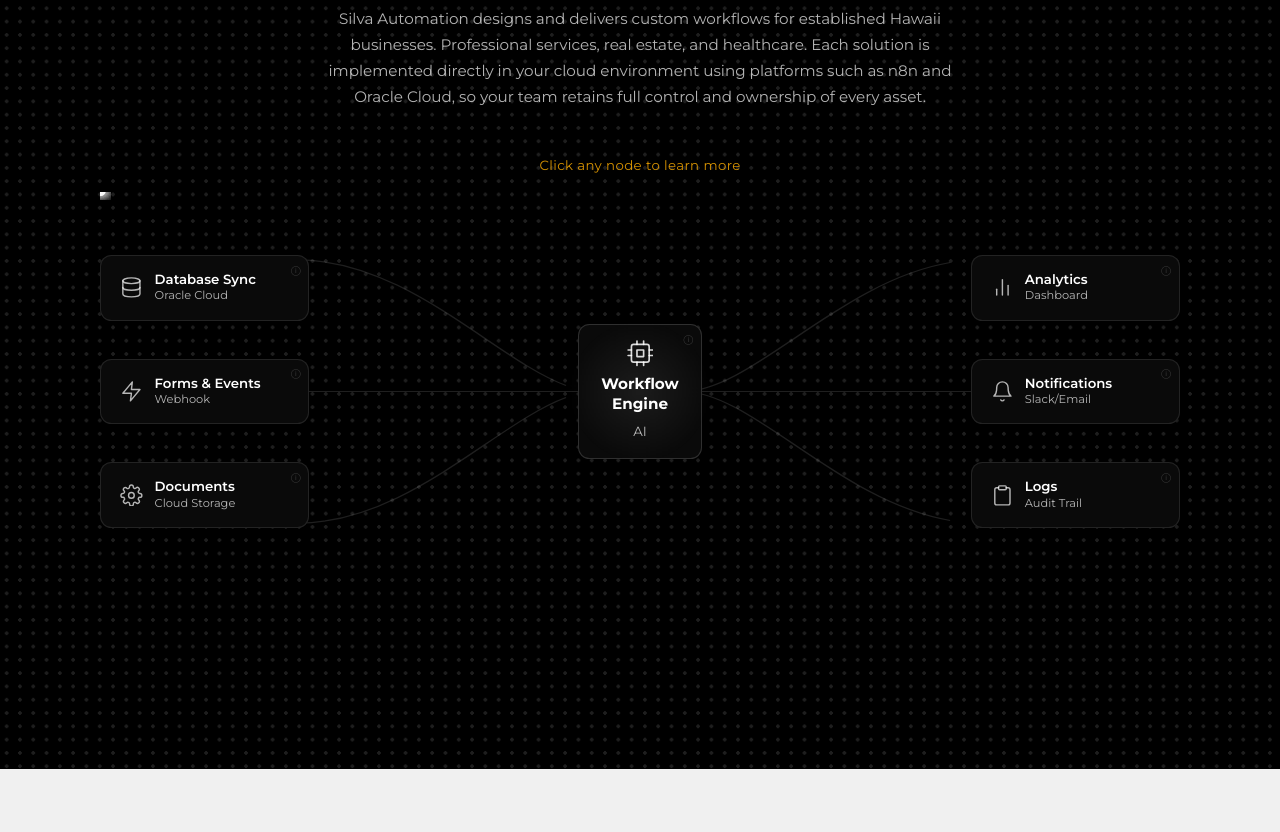
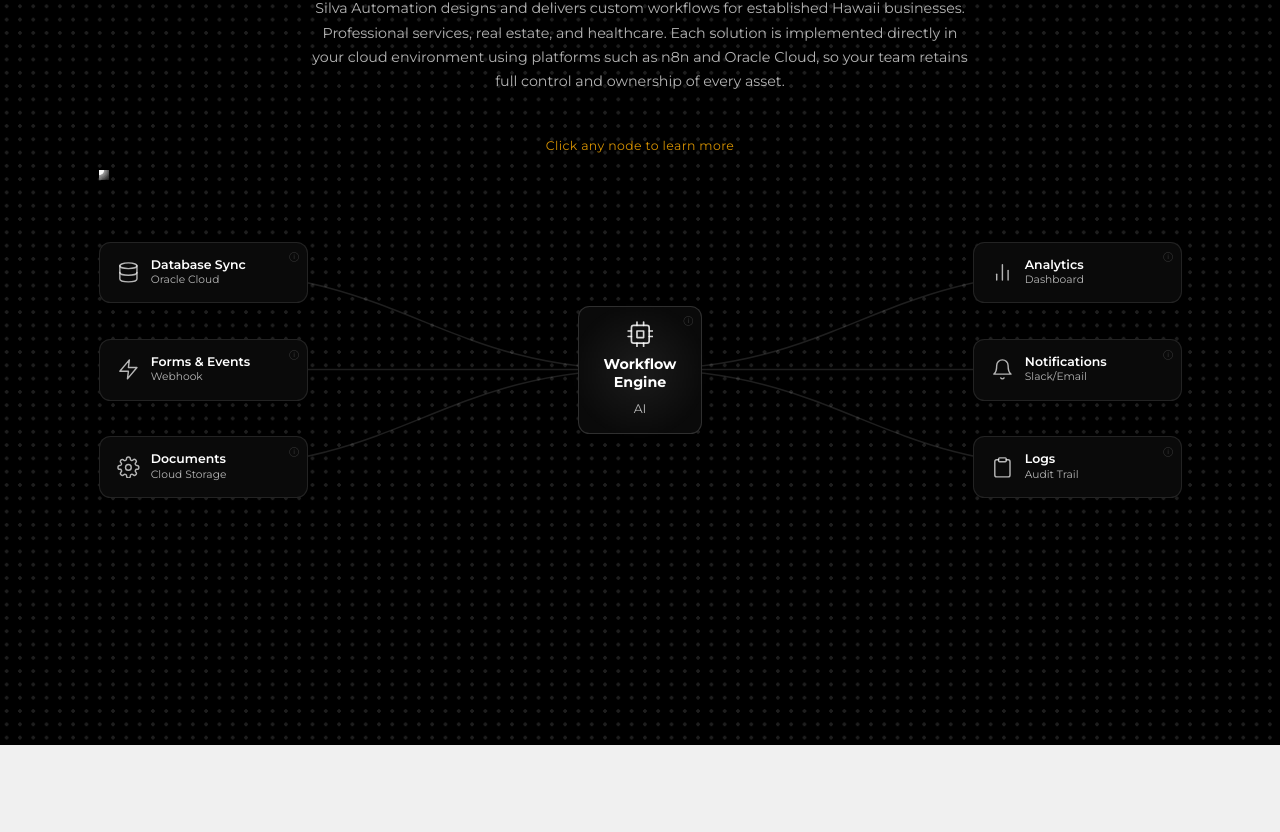
Before and after one commit to SavaiinaeaSIlva/silva-automation, a React (Vite) app: page / in a window 1280 px wide. Shown: the part 1088-1920 px from the top of the page. Built offline with nearby package versions, Linux system fonts and the light colour scheme.

Commit message:
small edits

```diff
--- a/src/constants/site-content.ts
+++ b/src/constants/site-content.ts
@@ -19,6 +19,7 @@ export const siteContent: SiteContent = {
       { href: '#workflow', label: 'Solutions' },
       { href: '#calculator', label: 'Calculator' },
       { href: '#pricing', label: 'Investment' },
+      { href: '#faq', label: 'FAQ' },
       { href: '#contact', label: 'Contact' },
     ],
     bookingCta: {
--- a/src/features/header/Header.module.css
+++ b/src/features/header/Header.module.css
@@ -59,7 +59,7 @@
 .navLink {
   text-decoration: none;
   color: var(--color-text-on-dark);
-  font-weight: 500;
+  font-weight: 600;
   transition: opacity var(--transition-base);
   opacity: 0.9;
 }
@@ -72,7 +72,6 @@
 /* Active / current section */
 .active {
   color: var(--color-primary);
-  font-weight: 700;
   position: relative;
 }
 
--- a/src/features/header/Header.tsx
+++ b/src/features/header/Header.tsx
@@ -1,4 +1,4 @@
-import { useEffect, useState } from 'react';
+import { useEffect, useRef, useState } from 'react';
 import { siteContent } from '@/constants';
 import { Container } from '@/components/layout';
 import styles from './Header.module.css';
@@ -7,12 +7,20 @@ export const Header = () => {
   const { header } = siteContent;
   const [isMenuOpen, setIsMenuOpen] = useState(false);
   const [activeId, setActiveId] = useState<string>('');
+  const observerLockUntil = useRef(0);
 
   const toggleMenu = () => setIsMenuOpen(!isMenuOpen);
 
+  const updateActiveId = (nextId: string) => {
+    setActiveId((current) => (current === nextId ? current : nextId));
+  };
+
   const handleNavClick = (href?: string) => {
     setIsMenuOpen(false);
-    if (href) setActiveId(href);
+    if (href) {
+      observerLockUntil.current = Date.now() + 700;
+      updateActiveId(href);
+    }
   };
 
   useEffect(() => {
@@ -23,10 +31,12 @@ export const Header = () => {
 
     const observer = new IntersectionObserver(
       (entries) => {
+        if (Date.now() < observerLockUntil.current) return;
+
         const visible = entries
           .filter((e) => e.isIntersecting)
           .sort((a, b) => b.intersectionRatio - a.intersectionRatio)[0];
-        if (visible) setActiveId(`#${visible.target.id}`);
+        if (visible) updateActiveId(`#${visible.target.id}`);
       },
       { root: null, rootMargin: '-40% 0px -40% 0px', threshold: [0, 0.1, 0.25, 0.5, 0.75, 1] }
     );
--- a/src/features/workflow/Workflow.tsx
+++ b/src/features/workflow/Workflow.tsx
@@ -1,4 +1,4 @@
-import { useEffect, useRef, useState } from 'react';
+import { useCallback, useEffect, useRef, useState } from 'react';
 import { gsap } from 'gsap';
 import { ScrollTrigger } from 'gsap/ScrollTrigger';
 import { siteContent } from '@/constants';
@@ -143,21 +143,37 @@ interface ActiveNode {
   backInfo?: string;
 }
 
+interface Point {
+  x: number;
+  y: number;
+}
+
+interface DiagramPaths {
+  input: string[];
+  output: string[];
+  inputDots: Point[];
+  outputDots: Point[];
+  engineDot: Point | null;
+}
+
 export const Workflow = () => {
   const { workflow } = siteContent;
   const sectionRef = useRef<HTMLDivElement>(null);
+  const diagramRef = useRef<HTMLDivElement>(null);
   const [activeNode, setActiveNode] = useState<ActiveNode | null>(null);
+  const [diagramSize, setDiagramSize] = useState({ width: 1000, height: 500 });
+  const [diagramPaths, setDiagramPaths] = useState<DiagramPaths>({
+    input: [],
+    output: [],
+    inputDots: [],
+    outputDots: [],
+    engineDot: null,
+  });
 
   // Flat ordered list of all nodes for prev/next navigation
-  const allNodes: ActiveNode[] = [
-    ...workflow.inputs,
-    workflow.engine,
-    ...workflow.outputs,
-  ];
+  const allNodes: ActiveNode[] = [...workflow.inputs, workflow.engine, ...workflow.outputs];
 
-  const activeIndex = activeNode
-    ? allNodes.findIndex((n) => n.title === activeNode.title)
-    : -1;
+  const activeIndex = activeNode ? allNodes.findIndex((n) => n.title === activeNode.title) : -1;
 
   const goNext = () => {
     if (activeIndex < 0) return;
@@ -170,6 +186,54 @@ export const Workflow = () => {
   };
 
   const ctxRef = useRef<ReturnType<typeof gsap.context> | null>(null);
+
+  const updateDiagramGeometry = useCallback(() => {
+    const diagramEl = diagramRef.current;
+    if (!diagramEl) return;
+
+    const rect = diagramEl.getBoundingClientRect();
+    if (!rect.width || !rect.height) return;
+
+    setDiagramSize((prev) =>
+      prev.width === rect.width && prev.height === rect.height
+        ? prev
+        : { width: rect.width, height: rect.height }
+    );
+
+    const getCenter = (el: Element): Point => {
+      const r = el.getBoundingClientRect();
+      return {
+        x: r.left - rect.left + r.width / 2,
+        y: r.top - rect.top + r.height / 2,
+      };
+    };
+
+    const engineEl = diagramEl.querySelector('[data-node="engine"]');
+    const inputEls = Array.from(diagramEl.querySelectorAll('[data-node^="input-"]'));
+    const outputEls = Array.from(diagramEl.querySelectorAll('[data-node^="output-"]'));
+
+    if (!engineEl || inputEls.length === 0 || outputEls.length === 0) return;
+
+    const engine = getCenter(engineEl);
+    const inputs = inputEls.map(getCenter);
+    const outputs = outputEls.map(getCenter);
+
+    const makeCurve = (start: Point, end: Point) => {
+      const dx = end.x - start.x;
+      const controlOffset = Math.max(Math.abs(dx) * 0.45, 60);
+      const c1x = start.x + Math.sign(dx) * controlOffset;
+      const c2x = end.x - Math.sign(dx) * controlOffset;
+      return `M ${start.x} ${start.y} C ${c1x} ${start.y}, ${c2x} ${end.y}, ${end.x} ${end.y}`;
+    };
+
+    setDiagramPaths({
+      input: inputs.map((start) => makeCurve(start, engine)),
+      output: outputs.map((end) => makeCurve(engine, end)),
+      inputDots: inputs,
+      outputDots: outputs,
+      engineDot: engine,
+    });
+  }, []);
 
   const runAnimations = () => {
     const el = sectionRef.current;
@@ -254,6 +318,18 @@ export const Workflow = () => {
     };
   }, []);
 
+  useEffect(() => {
+    updateDiagramGeometry();
+
+    const diagramEl = diagramRef.current;
+    if (!diagramEl || typeof ResizeObserver === 'undefined') return;
+
+    const observer = new ResizeObserver(() => updateDiagramGeometry());
+    observer.observe(diagramEl);
+
+    return () => observer.disconnect();
+  }, [updateDiagramGeometry]);
+
   return (
     <Section id={workflow.id} background="dark" padding="large" noReveal>
       <div className={styles.wrapper} ref={sectionRef}>
@@ -288,10 +364,10 @@ export const Workflow = () => {
         <p className={styles.clickHint}>Click any node to learn more</p>
 
         {/* Diagram area (lines + grid) */}
-        <div className={styles.diagram}>
+        <div className={styles.diagram} ref={diagramRef}>
           <svg
             className={styles.lines}
-          viewBox="0 0 1000 500"
+            viewBox={`0 0 ${diagramSize.width} ${diagramSize.height}`}
             preserveAspectRatio="none"
             aria-hidden="true"
           >
@@ -308,63 +384,51 @@ export const Workflow = () => {
             </defs>
 
             {/* Input lines: each input → engine center */}
+            {diagramPaths.input.map((d, i) => (
               <path
-            id="path-in-top"
+                key={`path-in-${i}`}
+                id={`path-in-${i}`}
                 data-workflow-line
-            d="M 183 85 C 300 85, 390 250, 460 250"
-            strokeDasharray="300"
+                d={d}
+                strokeDasharray="500"
               />
-          <path
-            id="path-in-mid"
-            data-workflow-line
-            d="M 183 250 L 460 250"
-            strokeDasharray="300"
-          />
-          <path
-            id="path-in-bot"
-            data-workflow-line
-            d="M 183 415 C 300 415, 390 250, 460 250"
-            strokeDasharray="300"
-          />
+            ))}
 
             {/* Output lines: engine center → each output */}
+            {diagramPaths.output.map((d, i) => (
               <path
-            id="path-out-top"
+                key={`path-out-${i}`}
+                id={`path-out-${i}`}
                 data-workflow-line
-            d="M 540 250 C 610 250, 700 85, 817 85"
-            strokeDasharray="300"
+                d={d}
+                strokeDasharray="500"
               />
-          <path
-            id="path-out-mid"
-            data-workflow-line
-            d="M 540 250 L 817 250"
-            strokeDasharray="300"
+            ))}
+
+            {/* Junction dot at engine */}
+            {diagramPaths.engineDot && (
+              <circle
+                data-workflow-dot
+                cx={diagramPaths.engineDot.x}
+                cy={diagramPaths.engineDot.y}
+                r="4"
               />
-          <path
-            id="path-out-bot"
-            data-workflow-line
-            d="M 540 250 C 610 250, 700 415, 817 415"
-            strokeDasharray="300"
-          />
-
-          {/* Junction dots at engine */}
-          <circle data-workflow-dot cx="460" cy="250" r="4" />
-          <circle data-workflow-dot cx="540" cy="250" r="4" />
+            )}
 
             {/* Endpoint dots (inputs) */}
-          <circle data-workflow-dot cx="183" cy="85" r="3.5" />
-          <circle data-workflow-dot cx="183" cy="250" r="3.5" />
-          <circle data-workflow-dot cx="183" cy="415" r="3.5" />
+            {diagramPaths.inputDots.map((point, i) => (
+              <circle key={`input-dot-${i}`} data-workflow-dot cx={point.x} cy={point.y} r="3.5" />
+            ))}
 
             {/* Endpoint dots (outputs) */}
-          <circle data-workflow-dot cx="817" cy="85" r="3.5" />
-          <circle data-workflow-dot cx="817" cy="250" r="3.5" />
-          <circle data-workflow-dot cx="817" cy="415" r="3.5" />
+            {diagramPaths.outputDots.map((point, i) => (
+              <circle key={`output-dot-${i}`} data-workflow-dot cx={point.x} cy={point.y} r="3.5" />
+            ))}
 
             {/* Traveling orbs — input paths (node → engine) */}
-          {['path-in-top', 'path-in-mid', 'path-in-bot'].map((id, i) => (
+            {diagramPaths.input.map((_, i) => (
               <circle
-              key={id}
+                key={`orb-in-${i}`}
                 r="5"
                 fill="rgba(255, 82, 27, 0.8)"
                 filter="url(#orb-glow)"
@@ -375,15 +439,15 @@ export const Workflow = () => {
                   keyPoints="0;1"
                   keyTimes="0;1"
                 >
-                <mpath href={`#${id}`} />
+                  <mpath href={`#path-in-${i}`} />
                 </animateMotion>
               </circle>
             ))}
 
             {/* Traveling orbs — output paths (engine → node) */}
-          {['path-out-top', 'path-out-mid', 'path-out-bot'].map((id, i) => (
+            {diagramPaths.output.map((_, i) => (
               <circle
-              key={id}
+                key={`orb-out-${i}`}
                 r="5"
                 fill="rgba(255, 82, 27, 0.8)"
                 filter="url(#orb-glow)"
@@ -394,7 +458,7 @@ export const Workflow = () => {
                   keyPoints="0;1"
                   keyTimes="0;1"
                 >
-                <mpath href={`#${id}`} />
+                  <mpath href={`#path-out-${i}`} />
                 </animateMotion>
               </circle>
             ))}
@@ -409,6 +473,7 @@ export const Workflow = () => {
                   key={i}
                   className={styles.nodeCard}
                   data-workflow-node
+                  data-node={`input-${i}`}
                   onClick={() => setActiveNode(node)}
                   role="button"
                   tabIndex={0}
@@ -437,6 +502,7 @@ export const Workflow = () => {
               <div
                 className={styles.engineWrapper}
                 data-workflow-node
+                data-node="engine"
                 onClick={() => setActiveNode(workflow.engine)}
                 role="button"
                 tabIndex={0}
@@ -467,6 +533,7 @@ export const Workflow = () => {
                   key={i}
                   className={styles.nodeCard}
                   data-workflow-node
+                  data-node={`output-${i}`}
                   onClick={() => setActiveNode(node)}
                   role="button"
                   tabIndex={0}
@@ -520,7 +587,16 @@ export const Workflow = () => {
                 onClick={goPrev}
                 aria-label="Previous node"
               >
-                <svg width="20" height="20" viewBox="0 0 24 24" fill="none" stroke="currentColor" strokeWidth="2" strokeLinecap="round" strokeLinejoin="round">
+                <svg
+                  width="20"
+                  height="20"
+                  viewBox="0 0 24 24"
+                  fill="none"
+                  stroke="currentColor"
+                  strokeWidth="2"
+                  strokeLinecap="round"
+                  strokeLinejoin="round"
+                >
                   <polyline points="15 18 9 12 15 6" />
                 </svg>
               </button>
@@ -532,7 +608,16 @@ export const Workflow = () => {
                 onClick={goNext}
                 aria-label="Next node"
               >
-                <svg width="20" height="20" viewBox="0 0 24 24" fill="none" stroke="currentColor" strokeWidth="2" strokeLinecap="round" strokeLinejoin="round">
+                <svg
+                  width="20"
+                  height="20"
+                  viewBox="0 0 24 24"
+                  fill="none"
+                  stroke="currentColor"
+                  strokeWidth="2"
+                  strokeLinecap="round"
+                  strokeLinejoin="round"
+                >
                   <polyline points="9 6 15 12 9 18" />
                 </svg>
               </button>
--- a/src/index.css
+++ b/src/index.css
@@ -116,6 +116,7 @@
 
 /* Base Styles */
 html {
+  font-size: 15px;
   scroll-behavior: smooth;
 }
 
```
Also changed, not shown: src/assets/Union.svg (added). Lines whose indentation alone changed are shown as unchanged.
